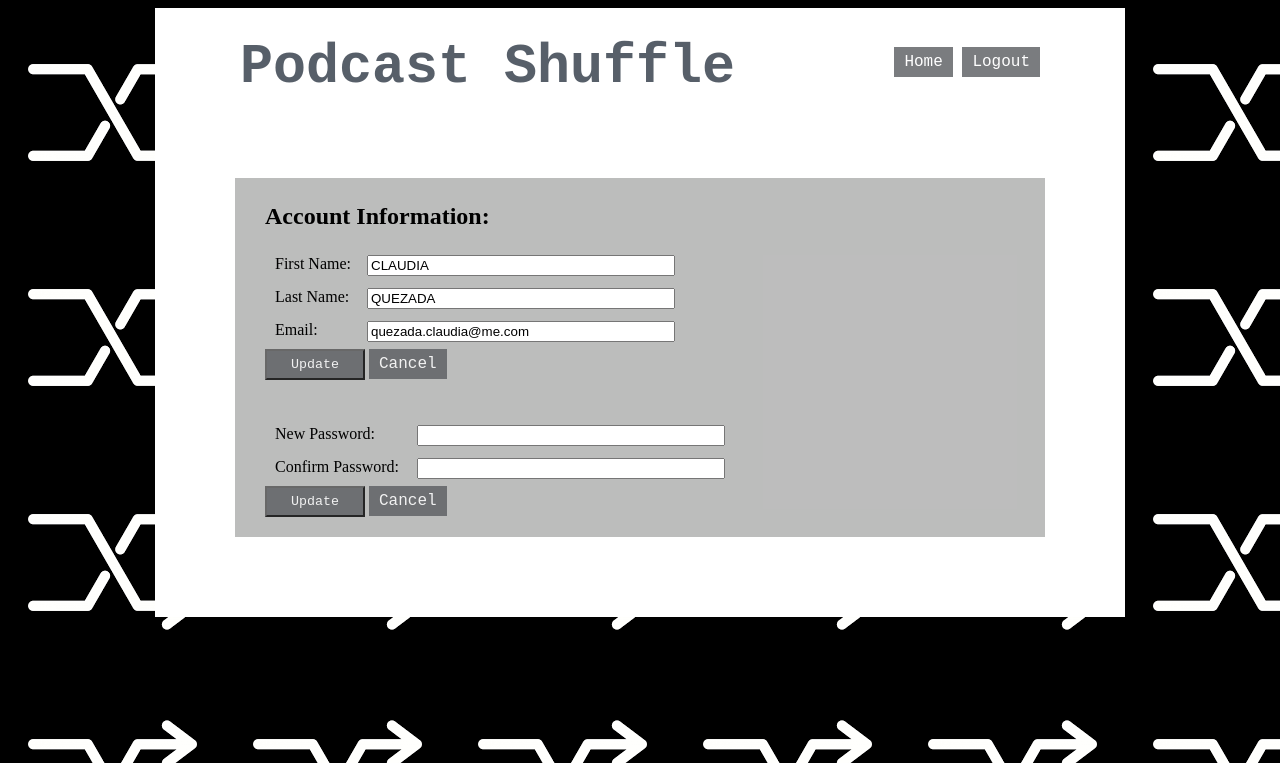
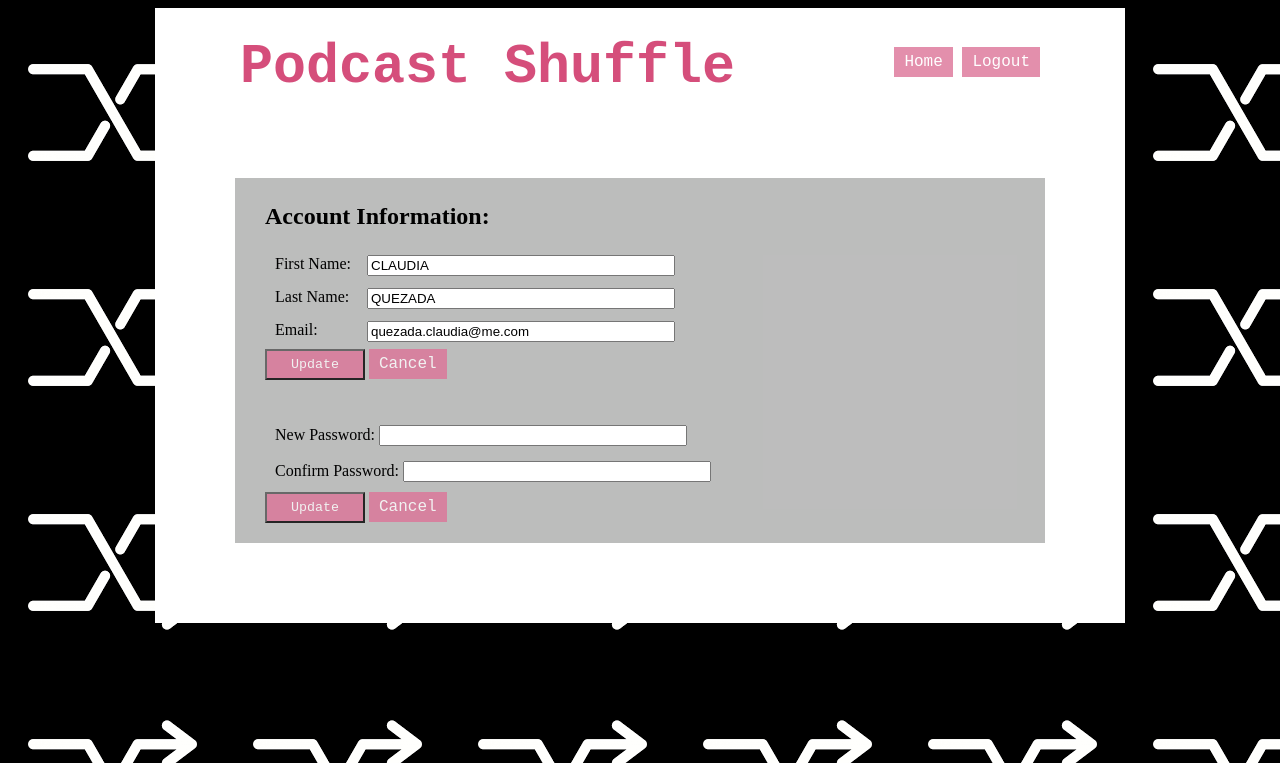
Before and after one commit to claudia-qr/group_project_podcast_shuffle, a Django app: template shuffle_app/templates/account.html in a window 1280 px wide. Shown: the top 763 px of the page. Run offline with Django 3.2, Linux system fonts and the light colour scheme; the template is opened without the code that fills it: values that come from a table or form of the project are taken from there, others are empty; data comes from the database, SQL or seed files in the repository; both versions use the stored data as it was after the commit.

Commit message:
home updates

```diff
--- a/shuffle_app/static/index.css
+++ b/shuffle_app/static/index.css
@@ -29,7 +29,7 @@ body{
 }
 #head1{
     float: left;
-    color: rgba(19, 30, 43, 0.708);
+    color: #d54e7b;
     font-family: "Courier New";
     font-size: 55px;
     line-height: 120px;
@@ -87,7 +87,7 @@ footer{
 
 /* Button used to open the contact form - fixed at the bottom of the page */
 .open-button {
-    background-color: #5a5c60;
+    background-color: #dd7498;
     color: white;
     padding: 6px 10px;
     opacity: 0.8;
--- a/shuffle_app/templates/account.html
+++ b/shuffle_app/templates/account.html
@@ -42,15 +42,15 @@
                 {% csrf_token %}
                 <div class="account_form">
                     <label for="password">New Password:</label>
-                    <input type="text" name="password" class="input2">
+                    <input type="text" name="password">
                 </div>
                 <div class="account_form">
                     <label for="confirm_password">Confirm Password:</label>
-                    <input type="text" name="confirm_password" class="input2">
+                    <input type="text" name="confirm_password">
                 </div>
                 <div>
-                    <input type="submit" value="Update" class="open-button" class="input2">
-                    <a href="/" value="Cancel"  class="open-button" class="input2">Cancel</a>
+                    <input type="submit" value="Update" class="open-button" >
+                    <a href="/" value="Cancel" class="open-button" >Cancel</a>
                 </div>
 
             </form>
--- a/shuffle_app/templates/home.html
+++ b/shuffle_app/templates/home.html
@@ -22,8 +22,8 @@
             <div id="main_content">
                 <div id="title">Playlist</div>
                 <div class="playlist">
-                    <h1>Placeholder</h1>
-
+                    <iframe src="https://embed.spotify.com/?uri=spotify%3Auser%3Aspotify%3Aplaylist%3A37i9dQZF1DWUmBkBFPg2H7" width="830" height="550" frameborder="0" allowtransparency="true"></iframe>
+                    <button>Shuffle</button>
                 </div>
             </div>
         </div>
--- a/shuffle_app/templates/library.html
+++ b/shuffle_app/templates/library.html
@@ -6,6 +6,7 @@
     <title>Podcast Shuffle</title>
     {% load static %}
     <link rel="stylesheet" href="{% static 'index.css' %}">
+    <script src="https://spotify-player.herokuapp.com/spotify-player.js"></script>
 </head>
 <body>
     <div id="wrapper">
@@ -21,9 +22,7 @@
 
             <div id="main_content">
                 <div id="title">Podcast Library</div>
-                <div class="subcontents">
-
-                </div>
+                <div class="subcontents"></div>
                 <div class="subcontents"></div>
                 <div class="subcontents"></div>
                 <div class="subcontents"></div>
--- a/shuffle_app/views.py
+++ b/shuffle_app/views.py
@@ -2,9 +2,10 @@ from django.shortcuts import render, redirect, HttpResponse
 from .models import *
 from django.contrib import messages
 import bcrypt
+import spotipy
+from spotipy.oauth2 import SpotifyClientCredentials
 
 # Create your views here.
-
 def index(request):
     if 'user_id' in request.session:
         return redirect('/home')
```
Also changed, not shown: db.sqlite3.
